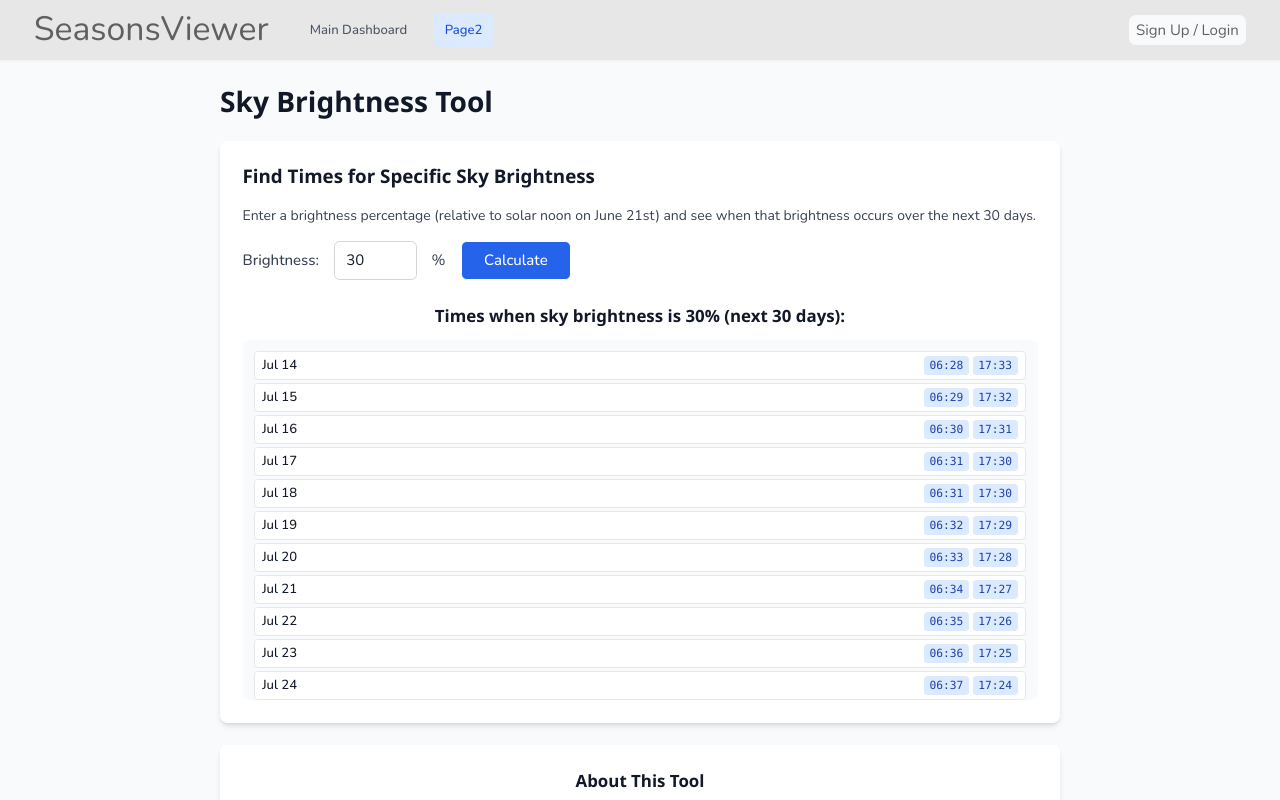
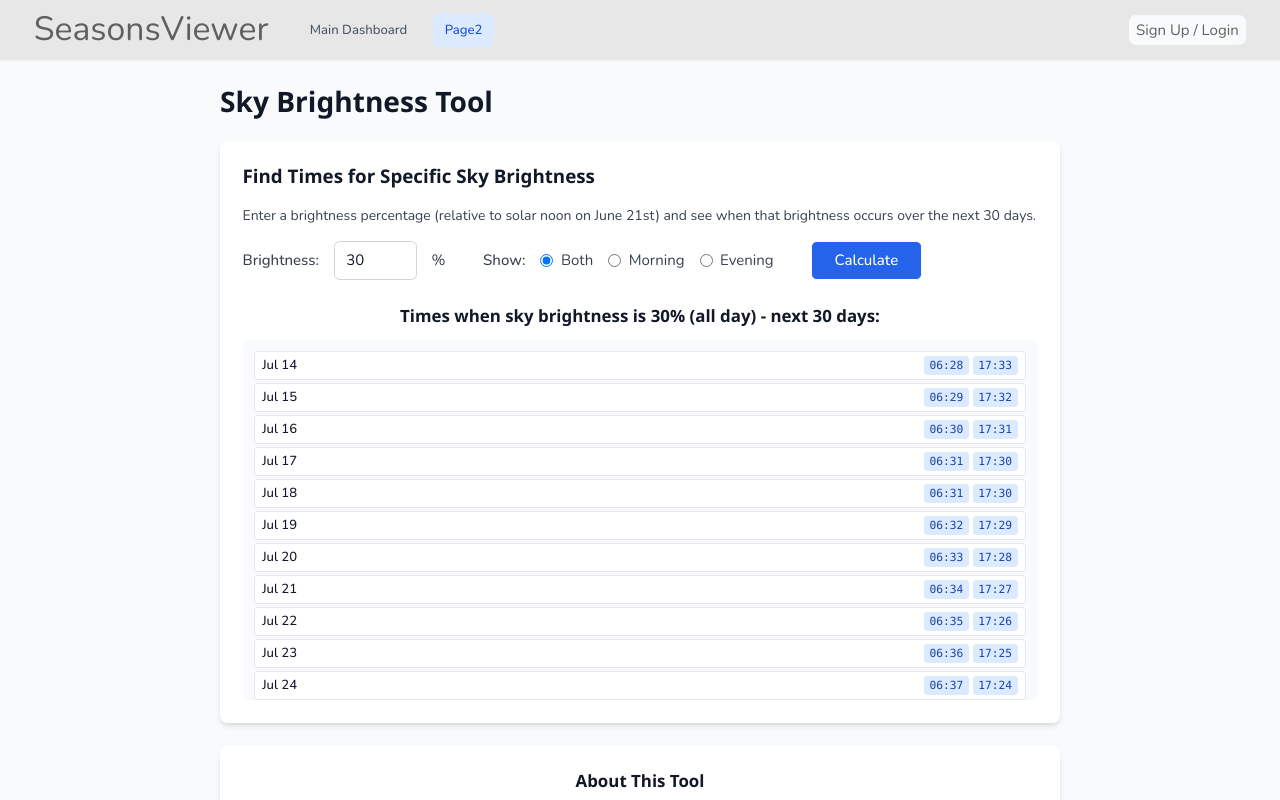
Before and after one commit to tobyhogan/seasons-viewer-tool, a React (Vite) app: page /page2 in a window 1280 px wide. Shown: the top 800 px of the page. Built offline with nearby package versions, Linux system fonts and the light colour scheme; no server answers.

Commit message:
added radio buttons for morning vs evening

```diff
--- a/src/pages/Page2.tsx
+++ b/src/pages/Page2.tsx
@@ -4,6 +4,7 @@ function Page2() {
   const [brightness, setBrightness] = useState<number>(30);
   const [results, setResults] = useState<Array<{date: Date, times: string[]}>>([]);
   const [isCalculating, setIsCalculating] = useState(false);
+  const [timeOfDay, setTimeOfDay] = useState<'morning' | 'evening' | 'both'>('both');
 
   // Solar calculation functions (copied from DayView component)
   function sunIntensityAtTime(date: Date, lat: number, lon: number) {
@@ -94,6 +95,11 @@ function Page2() {
         const h = Math.floor(bestHour);
         const m = Math.round((bestHour % 1) * 60);
         const timeStr = `${h.toString().padStart(2, '0')}:${m.toString().padStart(2, '0')}`;
+
+        // Filter based on time of day selection
+        if (timeOfDay === 'morning' && h >= 12) continue;
+        if (timeOfDay === 'evening' && h < 12) continue;
+
         times.push(timeStr);
       }
     }
@@ -133,9 +139,9 @@ function Page2() {
   };
 
   useEffect(() => {
-    // Calculate on component mount
+    // Calculate on component mount and when timeOfDay changes
     calculateBrightnessTimes();
-  }, []);
+  }, [timeOfDay]);
 
   return (
     <div className="min-h-screen bg-gray-50 dark:bg-gray-900 p-6">
@@ -168,10 +174,47 @@ function Page2() {
             />
             <span className="text-gray-700 dark:text-gray-300">%</span>
 
+            <div className="flex items-center gap-4 ml-6">
+              <span className="text-gray-700 dark:text-gray-300 font-medium">Show:</span>
+              <label className="flex items-center gap-2">
+                <input
+                  type="radio"
+                  name="timeOfDay"
+                  value="both"
+                  checked={timeOfDay === 'both'}
+                  onChange={(e) => setTimeOfDay(e.target.value as 'morning' | 'evening' | 'both')}
+                  className="text-blue-600 focus:ring-blue-500"
+                />
+                <span className="text-gray-700 dark:text-gray-300">Both</span>
+              </label>
+              <label className="flex items-center gap-2">
+                <input
+                  type="radio"
+                  name="timeOfDay"
+                  value="morning"
+                  checked={timeOfDay === 'morning'}
+                  onChange={(e) => setTimeOfDay(e.target.value as 'morning' | 'evening' | 'both')}
+                  className="text-blue-600 focus:ring-blue-500"
+                />
+                <span className="text-gray-700 dark:text-gray-300">Morning</span>
+              </label>
+              <label className="flex items-center gap-2">
+                <input
+                  type="radio"
+                  name="timeOfDay"
+                  value="evening"
+                  checked={timeOfDay === 'evening'}
+                  onChange={(e) => setTimeOfDay(e.target.value as 'morning' | 'evening' | 'both')}
+                  className="text-blue-600 focus:ring-blue-500"
+                />
+                <span className="text-gray-700 dark:text-gray-300">Evening</span>
+              </label>
+            </div>
+
             <button
               onClick={calculateBrightnessTimes}
               disabled={isCalculating}
-              className="px-6 py-2 bg-blue-600 hover:bg-blue-700 disabled:bg-blue-400 text-white rounded-md font-medium transition-colors"
+              className="px-6 py-2 bg-blue-600 hover:bg-blue-700 disabled:bg-blue-400 text-white rounded-md font-medium transition-colors ml-6"
             >
               {isCalculating ? 'Calculating...' : 'Calculate'}
             </button>
@@ -180,7 +223,7 @@ function Page2() {
           {results.length > 0 && (
             <div className="space-y-3">
               <h3 className="text-lg font-semibold text-gray-900 dark:text-white">
-                Times when sky brightness is {brightness}% (next 30 days):
+                Times when sky brightness is {brightness}% ({timeOfDay === 'both' ? 'all day' : timeOfDay}) - next 30 days:
               </h3>
 
               <div className="max-h-96 overflow-y-auto bg-gray-50 dark:bg-gray-700 rounded-lg p-3">
```
